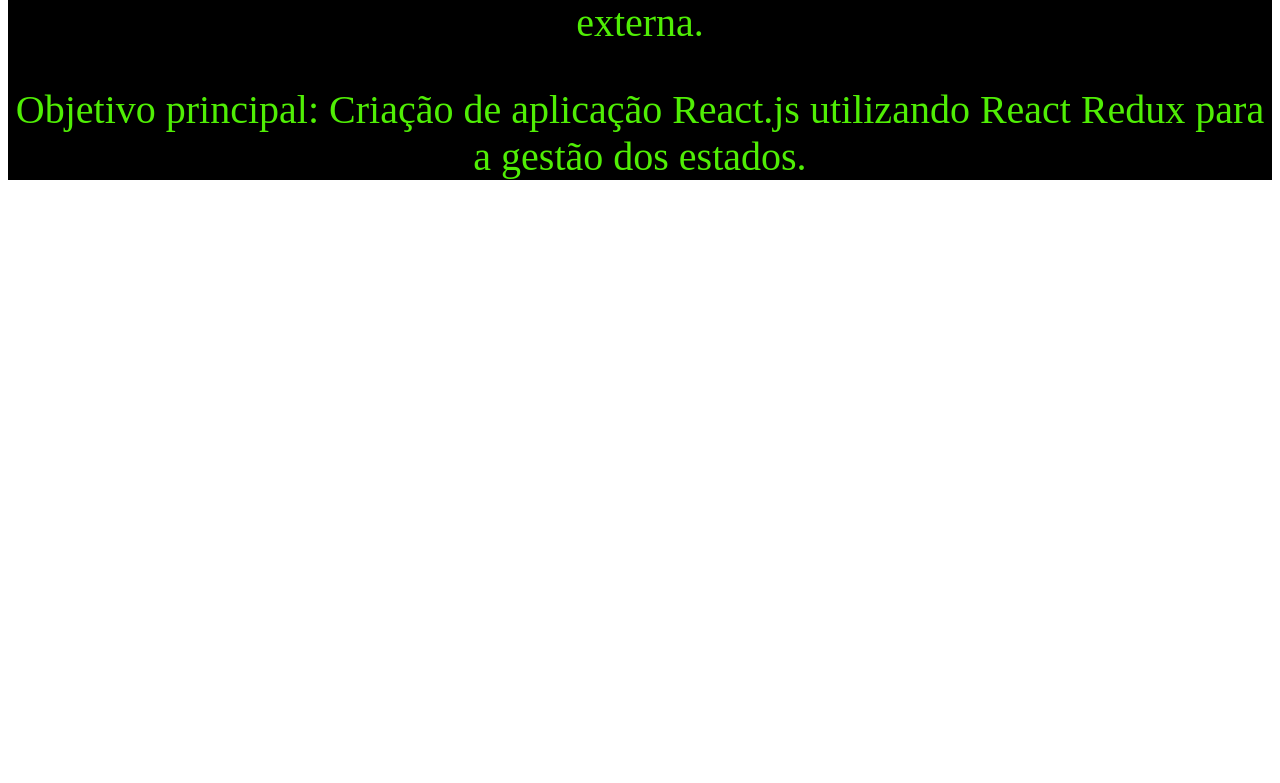
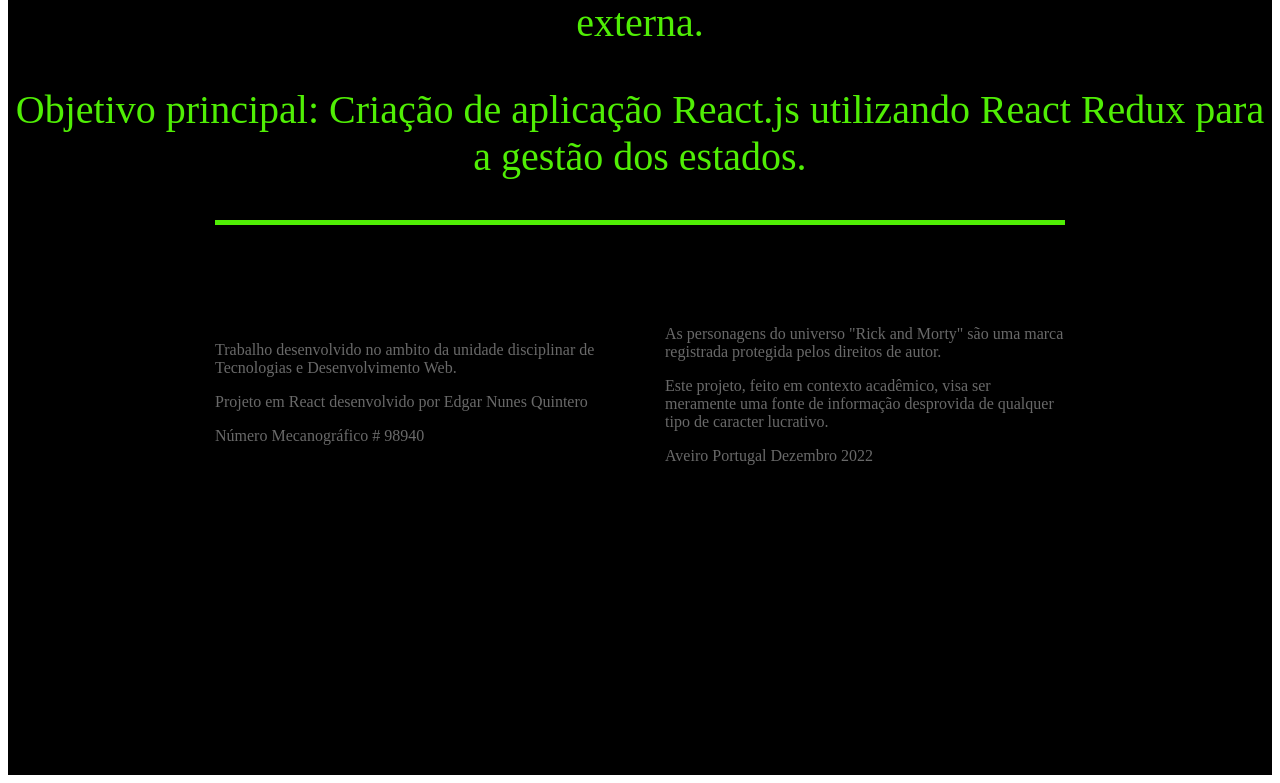
Before and after one commit to EdQuin/RickandMorty_masters_project, a React (Create React App) app: page /show in a window 1280 px wide. Shown: the part 742-1525 px from the top of the page. Before the commit the page ends 962 px from the top, so only its background shows below. Built offline with nearby package versions, Linux system fonts and the light colour scheme; no server answers.

Commit message:
footer 50% finished

```diff
--- a/src/components/footer.js
+++ b/src/components/footer.js
@@ -3,18 +3,16 @@
 
 export default function Footer (){
 
-
+/*eslint-disable */
     return (
         <FooterBox>
             <div>
-                <p>Lorem ipsum dolor sit amet, consectetur
-                    adipisicing elit. Debitis ducimus nemo quo totam
-                    neque quis soluta nisi obcaecati aliquam saepe
-                    dicta adipisci blanditiis quaerat earum laboriosam
-                    accusamus nesciunt! Saepe ex maxime enim asperiores
-                    nisi. Obcaecati nostrum nobis laudantium aliquam
-                    commodi veniam magni similique ullam quis pariatur
-                    voluptatem harum id error.</p>
+                <p>Trabalho desenvolvido no ambito da unidade disciplinar de Tecnologias e Desenvolvimento Web.</p>
+                <p>Projeto em React desenvolvido por Edgar Nunes Quintero</p>
+                <p>Número Mecanográfico # 98940</p>
+                <p>As personagens do universo "Rick and Morty" são uma marca registrada protegida pelos direitos de autor.</p>
+                <p>Este projeto, feito em contexto acadêmico, visa ser meramente uma fonte de informação desprovida de qualquer tipo de caracter lucrativo.</p>
+                <p>Aveiro Portugal Dezembro 2022</p>
             </div>
         </FooterBox>
     )
--- a/src/pages/About.js
+++ b/src/pages/About.js
@@ -1,4 +1,5 @@
 import React from "react";
+import Footer from "../components/footer";
 import { Title, AboutText } from "../styles/styles";
 import portal from "../assets/portal.jpg"
 
@@ -14,6 +15,7 @@
                 <AboutText>Mini - projeto desenvolvido para consumir informação a partir de uma API externa.</AboutText>
                 <AboutText>Objetivo principal: Criação de aplicação React.js utilizando React Redux para a gestão dos estados.</AboutText>
             </div>
+            <Footer/>
         </div>
     )
 
--- a/src/styles/styles.js
+++ b/src/styles/styles.js
@@ -3,15 +3,19 @@
 export const FooterBox = styled.footer`
 width: 100%;
 height: 350px;
-background: #111;
+background: #000000;
 position: fixed-bottom; left: 0; bottom: 0;
 
-
+border-top: 5px solid #50EE05;
 color: #696969;
 column-count: 2;
 column-gap: 50px;
 font-size: 1em;
 font-weight: 300;
+
+width: 850px;
+margin: auto; /* Same height as footer */
+padding: 100px 0;
 `;
 
 export const Main = styled.main`
```
